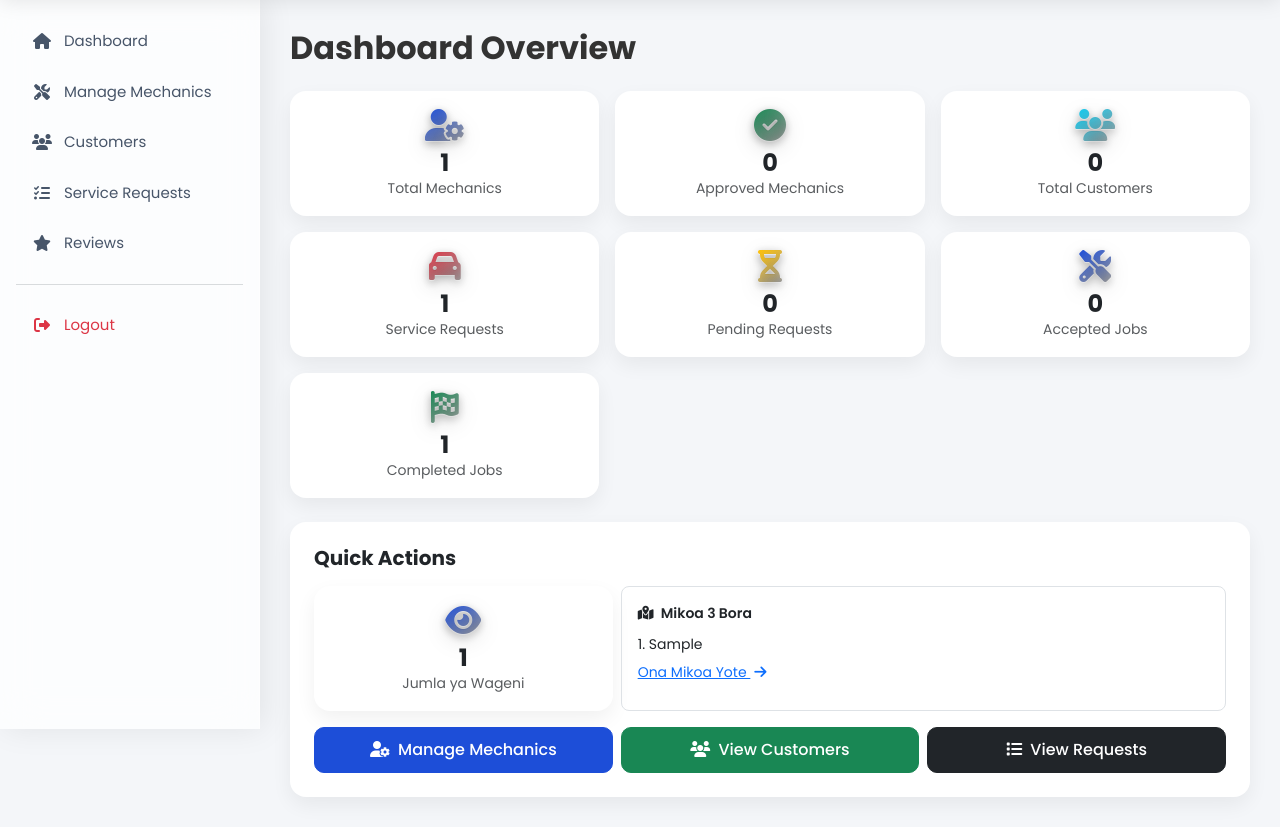
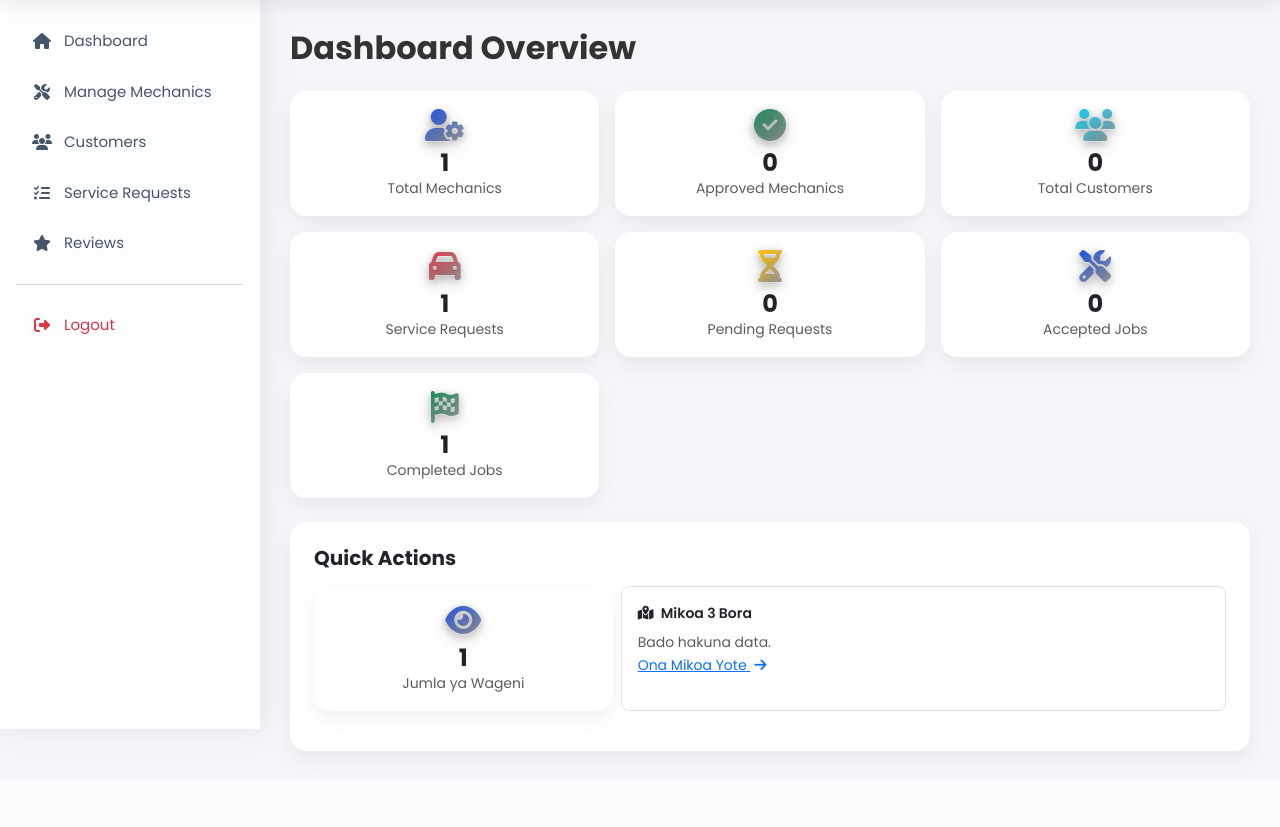
Before and after one commit to joblee88/garifix, a Flask app: page /admin/dashboard/1 in a window 1280 px wide. Shown: the part 71-898 px from the top of the page. After the commit the page ends 834 px from the top, so only its background shows below. Run offline with Flask 3, Linux system fonts and the light colour scheme; the visitor is signed in with stand-in values (Sample User, id 1); tables that the repository leaves empty hold one stand-in row (values such as "Sample post"); data that the repository does not hold is empty.

Commit message:
admin panel

```diff
--- a/app.py
+++ b/app.py
@@ -44,6 +44,20 @@ csrf = CSRFProtect(app)
 # moja kwa moja hapa. Kama hazijawekwa bado, uwezo huu unajizima wenyewe
 # (haitoi hitilafu) - vitufe vya "Google" vitajificha kwenye templates.
 from authlib.integrations.flask_client import OAuth
+
+# Orodha rasmi ya mikoa 31 ya Tanzania (sawa na ile inayotumika kwenye
+# static/js/tz_locations.js) - tunatumia hii kuchuja kwa UHAKIKA kabisa
+# kwamba wageni tunaowaonyesha kwenye "Mikoa" ni wa Tanzania pekee, bila
+# kutegemea usahihi wa jina la nchi linalotolewa na huduma ya geo-IP.
+TANZANIA_REGIONS = [
+    "Arusha", "Dar es Salaam", "Dodoma", "Geita", "Iringa", "Kagera",
+    "Katavi", "Kigoma", "Kilimanjaro", "Lindi", "Manyara", "Mara",
+    "Mbeya", "Morogoro", "Mtwara", "Mwanza", "Njombe", "Pemba Kaskazini",
+    "Pemba Kusini", "Pwani", "Rukwa", "Ruvuma", "Shinyanga", "Simiyu",
+    "Singida", "Songwe", "Tabora", "Tanga", "Unguja Kaskazini",
+    "Unguja Kusini", "Unguja Mjini Magharibi",
+]
+
 
 oauth = OAuth(app)
 GOOGLE_CLIENT_ID = os.environ.get("GOOGLE_CLIENT_ID")
@@ -406,12 +420,18 @@ def track_visitor():
         if ip and not ip.startswith(("127.", "10.", "192.168.", "172.")):
             resp = requests.get(f"http://ip-api.com/json/{ip}?fields=status,country,regionName", timeout=2)
             data = resp.json()
-            # Tuhesabu MIKOA YA TANZANIA TU - mgeni akitoka nchi nyingine,
-            # tunamweka kwenye kundi la jumla ("Nje ya Tanzania") badala ya
-            # kuchanganya na majina ya mikoa ya nchi zingine.
             if data.get("status") == "success":
-                if data.get("country") == "Tanzania" and data.get("regionName"):
-                    region = data["regionName"]
+                raw_region = (data.get("regionName") or "").strip()
+                # Linganisha na orodha yetu RASMI ya mikoa 31 (bila kujali
+                # herufi kubwa/ndogo) - hii ni ya UHAKIKA zaidi kuliko
+                # kutegemea tu jina la "country" linalotolewa na geo-IP,
+                # ambalo mara nyingine si sahihi kabisa kwa baadhi ya IP.
+                matched = next(
+                    (r for r in TANZANIA_REGIONS if r.lower() == raw_region.lower()),
+                    None
+                )
+                if matched:
+                    region = matched
                 elif data.get("country"):
                     region = "Nje ya Tanzania"
     except Exception:
@@ -1802,7 +1822,7 @@ def admin_dashboard(user_id):
     total_visitors = PageVisit.query.count()
     top_regions = (
         db.session.query(PageVisit.region, func.count(PageVisit.id).label("jumla"))
-        .filter(PageVisit.region.notin_(["Haijulikani", "Nje ya Tanzania"]))
+        .filter(PageVisit.region.in_(TANZANIA_REGIONS))
         .group_by(PageVisit.region)
         .order_by(func.count(PageVisit.id).desc())
         .limit(3)
@@ -1833,7 +1853,7 @@ def admin_visitors():
     total_visitors = PageVisit.query.count()
     all_regions = (
         db.session.query(PageVisit.region, func.count(PageVisit.id).label("jumla"))
-        .filter(PageVisit.region.notin_(["Haijulikani", "Nje ya Tanzania"]))
+        .filter(PageVisit.region.in_(TANZANIA_REGIONS))
         .group_by(PageVisit.region)
         .order_by(func.count(PageVisit.id).desc())
         .all()
--- a/templates/admin_dashboard.html
+++ b/templates/admin_dashboard.html
@@ -89,8 +89,9 @@
                 <p class="fw-semibold small mb-2"><i class="fa-solid fa-map-location-dot me-1"></i> Mikoa 3 Bora</p>
                 {% if top_regions %}
                     {% for region, jumla in top_regions %}
-                    <div class="mb-1">
+                    <div class="d-flex justify-content-between align-items-center mb-1">
                         <span class="small">{{ loop.index }}. {{ region }}</span>
+                        <span class="badge bg-primary">{{ jumla }}</span>
                     </div>
                     {% endfor %}
                 {% else %}
@@ -100,18 +101,6 @@
             </div>
         </div>
     </div>
-
-    <div class="row g-2">
-        <div class="col-4">
-            <a href="{{ url_for('admin_mechanics') }}" class="btn btn-primary w-100"><i class="fa-solid fa-user-gear me-1"></i> Manage Mechanics</a>
-        </div>
-        <div class="col-4">
-            <a href="{{ url_for('admin_customers') }}" class="btn btn-success w-100"><i class="fa-solid fa-users me-1"></i> View Customers</a>
-        </div>
-        <div class="col-4">
-            <a href="{{ url_for('admin_requests') }}" class="btn btn-dark w-100"><i class="fa-solid fa-list me-1"></i> View Requests</a>
-        </div>
-    </div>
 </div>
 
 {% endblock %}
```
